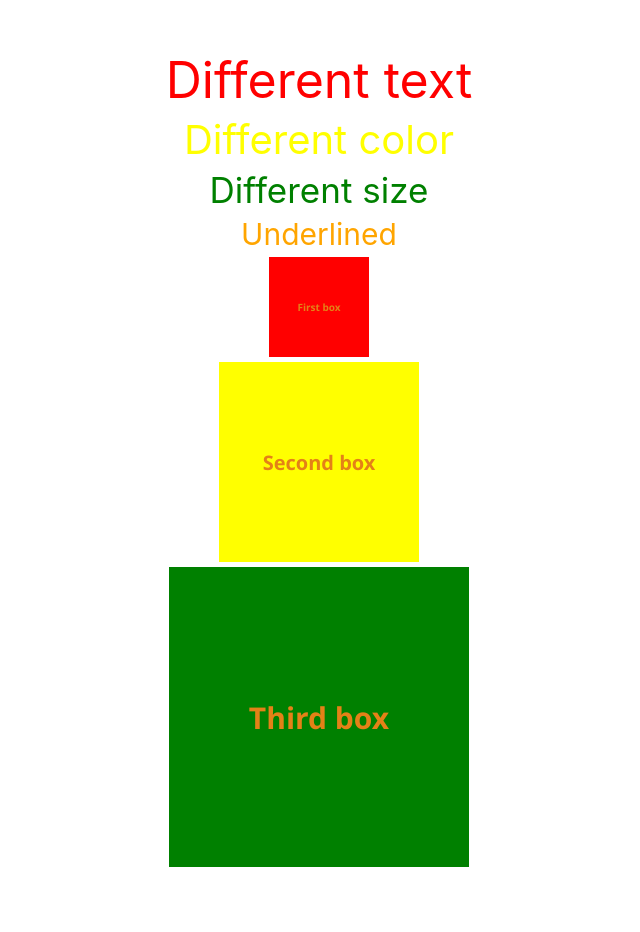
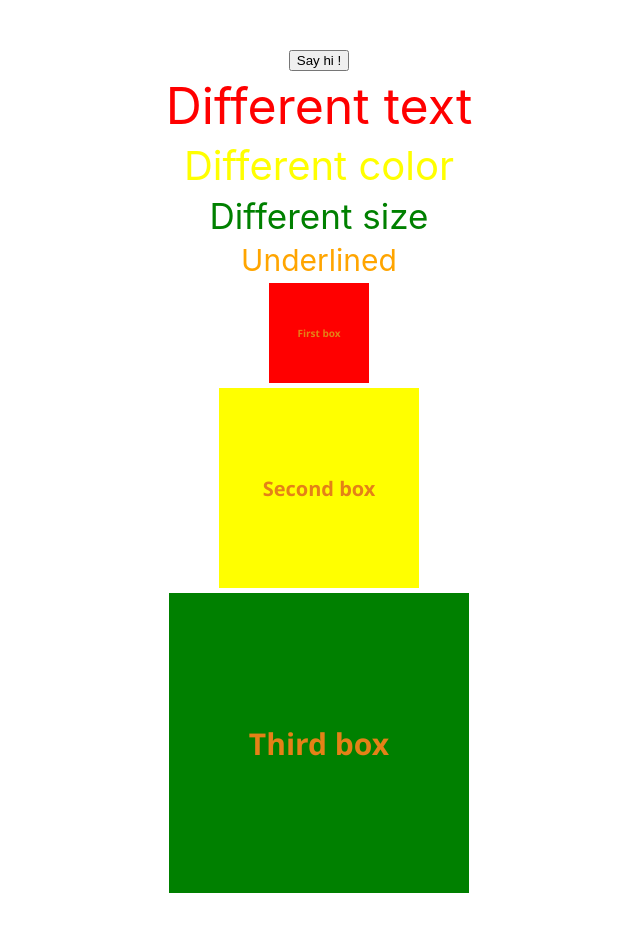
Before and after one commit to miksturchik/js_pro-lesson-4, a React (Create React App) app: page / in a window 1280 px wide. Shown: the top 932 px of the page, without its empty margins (321-961 px from the left). Built offline with nearby package versions, Linux system fonts and the light colour scheme.

Commit message:
init (task 17)

```diff
--- /dev/null
+++ b/src/SayHi.css
@@ -0,0 +1,19 @@
+.loader {
+    border: 16px solid #f3f3f3;
+    border-top: 16px solid #3498db;
+    border-radius: 50%;
+    width: 50px;
+    height: 50px;
+    align-self: center;
+    margin: 2rem;
+    animation: spin 2s linear infinite;
+    }
+
+    @keyframes spin {
+    0% {
+        transform: rotate(0deg);
+    }
+    100% {
+        transform: rotate(360deg);
+    }
+    }
--- /dev/null
+++ b/src/SayHi.jsx
@@ -0,0 +1,25 @@
+import { useState } from "react";
+import "./SayHi.css";
+
+function SayHi() {
+    const [loading, setLoading] = useState(false);
+    const [greeting, setGreeting] = useState("");
+
+    const sayHi = () => {
+        setLoading(!loading);
+
+        setTimeout(() => {
+            setGreeting("Hello!");
+            setLoading((loading) => !loading);
+        }, 3000);
+    };
+
+    return (
+        <div>
+            <button onClick={sayHi}> Say hi !</button>
+            {loading && <div className="loader"></div>}
+            <span>{greeting}</span>
+        </div>
+    );
+}
+export default SayHi;
--- a/src/index.js
+++ b/src/index.js
@@ -4,10 +4,13 @@ import "./index.css";
 
 import Text from "./Text";
 import Boxes from "./Boxes";
+import SayHi from "./SayHi";
 
 const root = ReactDOM.createRoot(document.getElementById("root"));
 root.render(
     <React.StrictMode>
+        <SayHi />
+
         <Text
             text="Different text"
             textColor="red"
```
